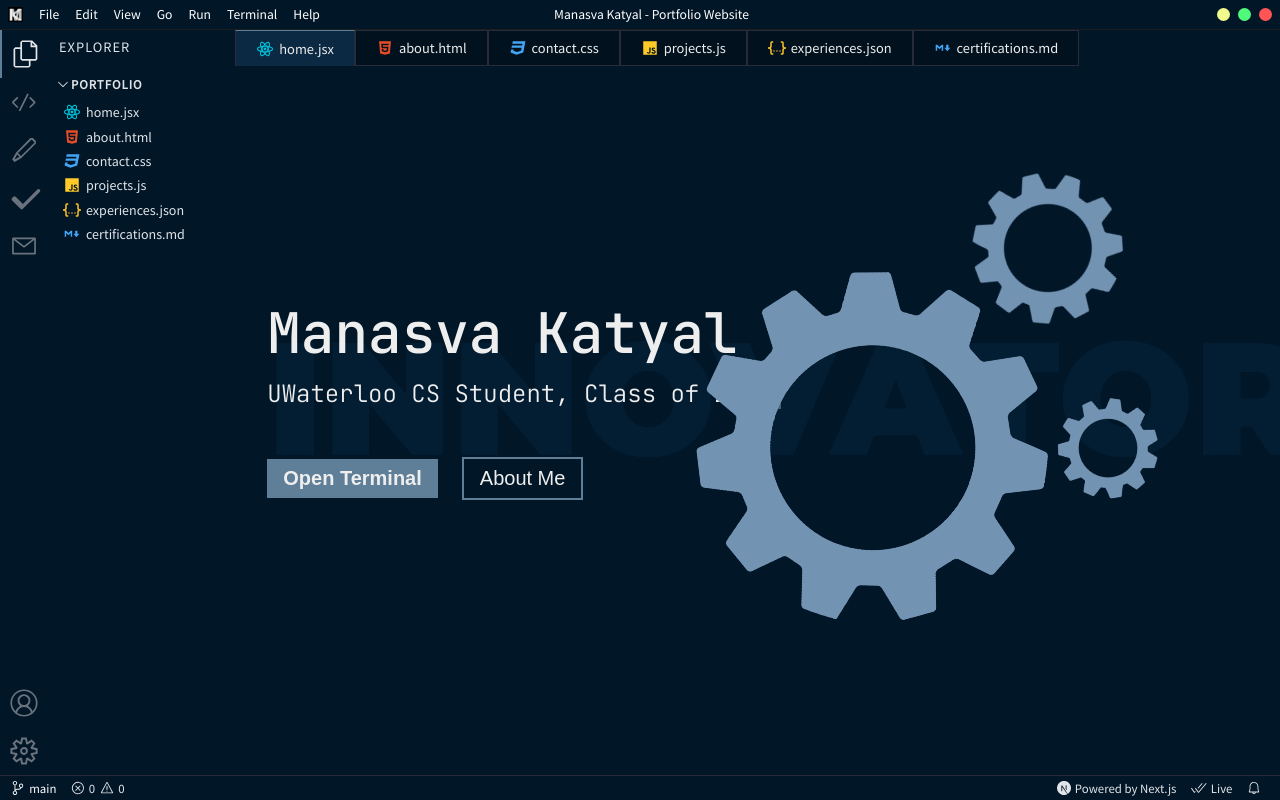
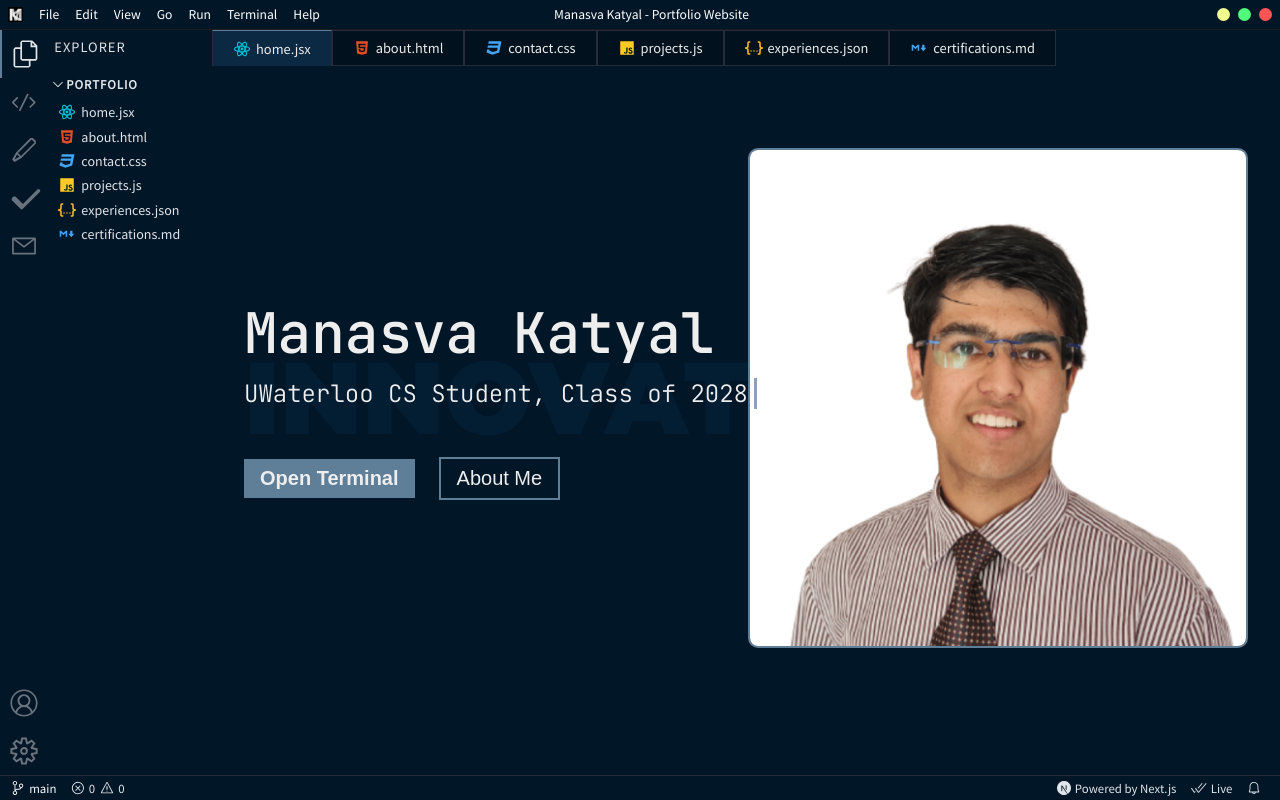
Before and after one commit to SuperMK15/personal-website, a Next.js app: page / in a window 1280 px wide. Built offline with nearby package versions, Linux system fonts and the light colour scheme.

Commit message:
added picture of self to homescreen

```diff
--- a/pages/index.jsx
+++ b/pages/index.jsx
@@ -19,7 +19,7 @@ export default function HomePage() {
             <button className={styles.outlined}>About Me</button>
           </Link>
         </div>
-        <GearComponent className={styles.illustration} />
+        <img src="./manasva_headshot.png" alt="Illustration" className={styles.illustration} />
       </div>
     </div>
   );
--- a/styles/HomePage.module.css
+++ b/styles/HomePage.module.css
@@ -9,7 +9,7 @@
 }
 
 .background {
-  font-size: 5rem;
+  font-size: 3.2rem;
   font-family: 'Montserrat';
   line-height: 1.1;
   color: var(--bg-text);
@@ -102,8 +102,10 @@
 }
 
 .illustration {
+  border: 2px solid var(--accent-color);
+  border-radius: 10px;
   height: 500px;
-  width: 460px;
+  width: 500px;
 }
 
 /* 4K Screens */
@@ -128,8 +130,8 @@
     font-size: 2rem;
   }
   .illustration {
-    height: 900px;
-    width: 700px;
+    height: 500px;
+    width: 500px;
   }
 }
 
@@ -157,8 +159,8 @@
     position: absolute;
     bottom: -50px;
     right: 0;
-    height: 700px;
-    width: 600px;
+    height: 500px;
+    width: 500px;
   }
 }
 
@@ -175,8 +177,8 @@
     font-size: 1.5rem;
   }
   .illustration {
-    height: 550px;
-    width: 420px;
+    height: 500px;
+    width: 500px;
     bottom: -50px;
   }
 }
@@ -209,11 +211,6 @@
     font-size: 1rem;
   }
   .illustration {
-    position: absolute;
-    bottom: 0;
-    right: 0;
-    width: 75vw;
-    height: 50vh;
-    z-index: 1;
+    display: none;
   }
 }
```
Also changed, not shown: public/manasva_headshot.png (added).
